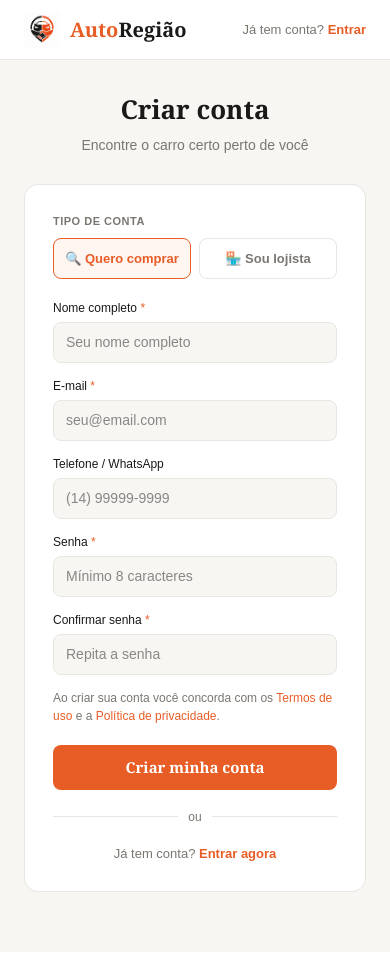
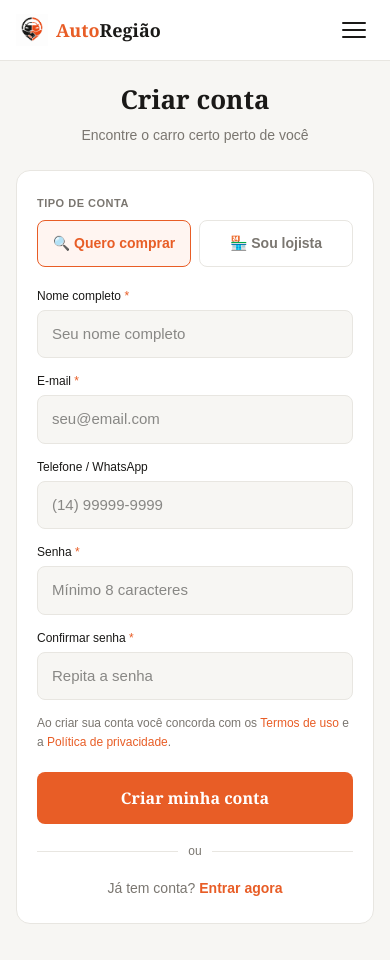
Before and after one commit to rafaelferrazf-hash/autoregiao, a Next.js app: page /cadastro in a window 390 px wide. Shown: the top 960 px of the page. Built offline with nearby package versions, Linux system fonts and the light colour scheme; no server answers.

Commit message:
cadastro responsivo mobile

```diff
--- a/app/cadastro/page.tsx
+++ b/app/cadastro/page.tsx
@@ -10,60 +10,40 @@ export default function Cadastro() {
   const [erro, setErro] = useState("");
   const [sucesso, setSucesso] = useState(false);
   const [carregando, setCarregando] = useState(false);
+  const [menuAberto, setMenuAberto] = useState(false);
 
   async function handleSubmit() {
     setErro("");
-
     if (!form.nome || !form.email || !form.senha) return setErro("Preencha todos os campos obrigatórios.");
     if (form.senha.length < 8) return setErro("A senha deve ter pelo menos 8 caracteres.");
     if (form.senha !== form.confirmarSenha) return setErro("As senhas não coincidem.");
     if (tipo === "lojista" && (!form.loja || !form.cidade)) return setErro("Preencha o nome da loja e a cidade.");
-
     setCarregando(true);
-
-    // 1. Criar usuário no Supabase Auth
     const { data, error } = await supabase.auth.signUp({
       email: form.email,
       password: form.senha,
-      options: {
-        data: {
-          nome: form.nome,
-          telefone: form.telefone,
-          tipo,
-        }
-      }
+      options: { data: { nome: form.nome, telefone: form.telefone, tipo } }
     });
-
     if (error) {
       setCarregando(false);
-      if (error.message.includes("already registered")) {
-        return setErro("Este e-mail já está cadastrado. Tente fazer login.");
-      }
+      if (error.message.includes("already registered")) return setErro("Este e-mail já está cadastrado. Tente fazer login.");
       return setErro("Erro ao criar conta. Tente novamente.");
     }
-
-    // 2. Se for lojista, criar registro na tabela lojas
     if (tipo === "lojista" && data.user) {
-      await supabase.from("lojas").insert({
-        nome: form.loja,
-        cidade: form.cidade,
-        telefone: form.telefone,
-        usuario_id: data.user.id,
-      });
+      await supabase.from("lojas").insert({ nome: form.loja, cidade: form.cidade, telefone: form.telefone, usuario_id: data.user.id });
     }
-
     setCarregando(false);
     setSucesso(true);
   }
 
   if (sucesso) return (
-    <main style={{ fontFamily: "'DM Sans', sans-serif", background: "#F7F6F3", minHeight: "100vh", display: "flex", alignItems: "center", justifyContent: "center" }}>
-      <div style={{ textAlign: "center", padding: 40 }}>
+    <main style={{ fontFamily: "'DM Sans', sans-serif", background: "#F7F6F3", minHeight: "100vh", display: "flex", alignItems: "center", justifyContent: "center", padding: "24px" }}>
+      <div style={{ textAlign: "center", padding: "40px 24px" }}>
         <div style={{ fontSize: 64, marginBottom: 16 }}>🎉</div>
         <div style={{ fontFamily: "Georgia, serif", fontSize: 26, fontWeight: 800, color: "#1A1917", marginBottom: 8 }}>Cadastro realizado!</div>
         <p style={{ fontSize: 15, color: "#7A7670", marginBottom: 8 }}>Bem-vindo ao AutoRegião, {form.nome.split(" ")[0]}!</p>
         <p style={{ fontSize: 13, color: "#7A7670", marginBottom: 24 }}>Verifique seu e-mail para confirmar a conta.</p>
-        <Link href="/login" style={{ padding: "10px 28px", background: "#E85D26", color: "#fff", borderRadius: 8, textDecoration: "none", fontWeight: 600, fontSize: 14 }}>Ir para o login</Link>
+        <Link href="/login" style={{ padding: "12px 28px", background: "#E85D26", color: "#fff", borderRadius: 8, textDecoration: "none", fontWeight: 600, fontSize: 15 }}>Ir para o login</Link>
       </div>
     </main>
   );
@@ -71,52 +51,75 @@ export default function Cadastro() {
   return (
     <main style={{ fontFamily: "'DM Sans', sans-serif", background: "#F7F6F3", minHeight: "100vh" }}>
 
+      <style>{`
+        .nav-desktop-cad { display: block !important; }
+        .nav-mobile-cad { display: none !important; }
+        @media (max-width: 768px) {
+          .nav-desktop-cad { display: none !important; }
+          .nav-mobile-cad { display: flex !important; }
+        }
+      `}</style>
+
       {/* NAVBAR */}
-      <nav style={{ position: "fixed", top: 0, left: 0, right: 0, zIndex: 100, background: "#fff", borderBottom: "1px solid #E8E6E1", height: 60, display: "flex", alignItems: "center", justifyContent: "space-between", padding: "0 24px" }}>
-        <Link href="/" style={{ display: "flex", alignItems: "center", gap: 10, textDecoration: "none" }}>
-          <Image src="/logo.png" alt="AutoRegião" width={36} height={36} style={{ objectFit: "contain" }} />
-          <span style={{ fontFamily: "Georgia, serif", fontSize: 20, fontWeight: 800, color: "#1A1917" }}>
-            <span style={{ color: "#E85D26" }}>Auto</span>Região
+      <nav style={{ position: "fixed", top: 0, left: 0, right: 0, zIndex: 100, background: "#fff", borderBottom: "1px solid #E8E6E1" }}>
+        <div style={{ height: 60, display: "flex", alignItems: "center", justifyContent: "space-between", padding: "0 16px" }}>
+          <Link href="/" style={{ display: "flex", alignItems: "center", gap: 8, textDecoration: "none" }}>
+            <Image src="/logo.png" alt="AutoRegião" width={32} height={32} style={{ objectFit: "contain" }} />
+            <span style={{ fontFamily: "Georgia, serif", fontSize: 18, fontWeight: 800, color: "#1A1917" }}>
+              <span style={{ color: "#E85D26" }}>Auto</span>Região
+            </span>
+          </Link>
+          <span className="nav-desktop-cad" style={{ fontSize: 13, color: "#7A7670" }}>
+            Já tem conta?{" "}
+            <Link href="/login" style={{ color: "#E85D26", fontWeight: 600, textDecoration: "none" }}>Entrar</Link>
           </span>
-        </Link>
-        <span style={{ fontSize: 13, color: "#7A7670" }}>
-          Já tem conta?{" "}
-          <Link href="/login" style={{ color: "#E85D26", fontWeight: 600, textDecoration: "none" }}>Entrar</Link>
-        </span>
+          <button className="nav-mobile-cad" onClick={() => setMenuAberto(!menuAberto)}
+            style={{ background: "none", border: "none", cursor: "pointer", padding: 8, flexDirection: "column", gap: 5 }}>
+            <span style={{ display: "block", width: 24, height: 2, background: "#1A1917", borderRadius: 2, transition: "all 0.2s", transform: menuAberto ? "rotate(45deg) translate(5px, 5px)" : "none" }}></span>
+            <span style={{ display: "block", width: 24, height: 2, background: "#1A1917", borderRadius: 2, opacity: menuAberto ? 0 : 1 }}></span>
+            <span style={{ display: "block", width: 24, height: 2, background: "#1A1917", borderRadius: 2, transition: "all 0.2s", transform: menuAberto ? "rotate(-45deg) translate(5px, -5px)" : "none" }}></span>
+          </button>
+        </div>
+        {menuAberto && (
+          <div style={{ borderTop: "1px solid #E8E6E1", background: "#fff", padding: "16px", display: "flex", flexDirection: "column", gap: 14 }}>
+            <div style={{ fontSize: 14, color: "#7A7670", textAlign: "center" }}>
+              Já tem conta?{" "}
+              <Link href="/login" style={{ color: "#E85D26", fontWeight: 600, textDecoration: "none" }}>Entrar agora</Link>
+            </div>
+          </div>
+        )}
       </nav>
 
       {/* FORMULÁRIO */}
-      <div style={{ paddingTop: 90, paddingBottom: 60, display: "flex", justifyContent: "center", padding: "90px 24px 60px" }}>
+      <div style={{ padding: "80px 16px 40px", display: "flex", justifyContent: "center" }}>
         <div style={{ width: "100%", maxWidth: 480 }}>
 
-          <div style={{ textAlign: "center", marginBottom: 28 }}>
+          <div style={{ textAlign: "center", marginBottom: 24 }}>
             <div style={{ fontFamily: "Georgia, serif", fontSize: 26, fontWeight: 800, color: "#1A1917", marginBottom: 6 }}>Criar conta</div>
             <p style={{ fontSize: 14, color: "#7A7670" }}>Encontre o carro certo perto de você</p>
           </div>
 
-          <div style={{ background: "#fff", border: "1.5px solid #E8E6E1", borderRadius: 14, padding: "28px 28px" }}>
+          <div style={{ background: "#fff", border: "1.5px solid #E8E6E1", borderRadius: 14, padding: "24px 20px" }}>
 
-            {/* TIPO DE CONTA */}
+            {/* TIPO */}
             <div style={{ marginBottom: 20 }}>
               <div style={{ fontSize: 11, fontWeight: 600, color: "#7A7670", letterSpacing: 0.5, textTransform: "uppercase", marginBottom: 8 }}>Tipo de conta</div>
               <div style={{ display: "grid", gridTemplateColumns: "1fr 1fr", gap: 8 }}>
                 {[["comprador", "🔍 Quero comprar"], ["lojista", "🏪 Sou lojista"]].map(([val, label]) => (
                   <button key={val} onClick={() => setTipo(val as "comprador" | "lojista")}
-                    style={{ padding: "10px", borderRadius: 8, border: "1.5px solid", borderColor: tipo === val ? "#E85D26" : "#E8E6E1", background: tipo === val ? "#FFF5F1" : "#fff", color: tipo === val ? "#E85D26" : "#7A7670", fontWeight: 600, fontSize: 13, cursor: "pointer" }}>
+                    style={{ padding: "12px", borderRadius: 8, border: "1.5px solid", borderColor: tipo === val ? "#E85D26" : "#E8E6E1", background: tipo === val ? "#FFF5F1" : "#fff", color: tipo === val ? "#E85D26" : "#7A7670", fontWeight: 600, fontSize: 14, cursor: "pointer" }}>
                     {label}
                   </button>
                 ))}
               </div>
             </div>
 
-            {/* ERRO */}
             {erro && (
               <div style={{ background: "#FEE2E2", border: "1.5px solid #FCA5A5", borderRadius: 8, padding: "12px 14px", marginBottom: 16, fontSize: 13, color: "#991B1B", fontWeight: 500 }}>
                 ⚠️ {erro}
               </div>
             )}
 
-            {/* CAMPOS */}
             {[
               ["Nome completo", "nome", "text", "Seu nome completo", true],
               ["E-mail", "email", "email", "seu@email.com", true],
@@ -126,51 +129,44 @@ export default function Cadastro() {
                 <div style={{ fontSize: 12, fontWeight: 500, color: "#1A1917", marginBottom: 5 }}>
                   {label as string} {required && <span style={{ color: "#E85D26" }}>*</span>}
                 </div>
-                <input
-                  type={type as string}
-                  placeholder={placeholder as string}
-                  value={form[field as keyof typeof form]}
+                <input type={type as string} placeholder={placeholder as string} value={form[field as keyof typeof form]}
                   onChange={e => setForm({ ...form, [field as string]: e.target.value })}
-                  style={{ width: "100%", padding: "9px 12px", border: "1.5px solid #E8E6E1", borderRadius: 8, fontSize: 14, color: "#1A1917", background: "#F7F6F3", outline: "none", boxSizing: "border-box" }}
-                />
+                  style={{ width: "100%", padding: "12px 14px", border: "1.5px solid #E8E6E1", borderRadius: 8, fontSize: 15, color: "#1A1917", background: "#F7F6F3", outline: "none", boxSizing: "border-box" }} />
               </div>
             ))}
 
-            {/* CAMPOS LOJISTA */}
             {tipo === "lojista" && (
               <>
                 <div style={{ marginBottom: 14 }}>
                   <div style={{ fontSize: 12, fontWeight: 500, color: "#1A1917", marginBottom: 5 }}>Nome da loja <span style={{ color: "#E85D26" }}>*</span></div>
                   <input placeholder="Ex: Auto Paulista" value={form.loja} onChange={e => setForm({ ...form, loja: e.target.value })}
-                    style={{ width: "100%", padding: "9px 12px", border: "1.5px solid #E8E6E1", borderRadius: 8, fontSize: 14, color: "#1A1917", background: "#F7F6F3", outline: "none", boxSizing: "border-box" }} />
+                    style={{ width: "100%", padding: "12px 14px", border: "1.5px solid #E8E6E1", borderRadius: 8, fontSize: 15, color: "#1A1917", background: "#F7F6F3", outline: "none", boxSizing: "border-box" }} />
                 </div>
                 <div style={{ marginBottom: 14 }}>
                   <div style={{ fontSize: 12, fontWeight: 500, color: "#1A1917", marginBottom: 5 }}>Cidade <span style={{ color: "#E85D26" }}>*</span></div>
                   <input placeholder="Ex: Lençóis Paulista" value={form.cidade} onChange={e => setForm({ ...form, cidade: e.target.value })}
-                    style={{ width: "100%", padding: "9px 12px", border: "1.5px solid #E8E6E1", borderRadius: 8, fontSize: 14, color: "#1A1917", background: "#F7F6F3", outline: "none", boxSizing: "border-box" }} />
+                    style={{ width: "100%", padding: "12px 14px", border: "1.5px solid #E8E6E1", borderRadius: 8, fontSize: 15, color: "#1A1917", background: "#F7F6F3", outline: "none", boxSizing: "border-box" }} />
                 </div>
               </>
             )}
 
-            {/* SENHA */}
             {[["Senha", "senha", "Mínimo 8 caracteres"], ["Confirmar senha", "confirmarSenha", "Repita a senha"]].map(([label, field, placeholder]) => (
               <div key={field} style={{ marginBottom: 14 }}>
                 <div style={{ fontSize: 12, fontWeight: 500, color: "#1A1917", marginBottom: 5 }}>{label} <span style={{ color: "#E85D26" }}>*</span></div>
-                <input type="password" placeholder={placeholder}
-                  value={form[field as keyof typeof form]}
+                <input type="password" placeholder={placeholder} value={form[field as keyof typeof form]}
                   onChange={e => setForm({ ...form, [field]: e.target.value })}
-                  style={{ width: "100%", padding: "9px 12px", border: "1.5px solid #E8E6E1", borderRadius: 8, fontSize: 14, color: "#1A1917", background: "#F7F6F3", outline: "none", boxSizing: "border-box" }} />
+                  style={{ width: "100%", padding: "12px 14px", border: "1.5px solid #E8E6E1", borderRadius: 8, fontSize: 15, color: "#1A1917", background: "#F7F6F3", outline: "none", boxSizing: "border-box" }} />
               </div>
             ))}
 
-            <div style={{ fontSize: 12, color: "#7A7670", marginBottom: 20, lineHeight: 1.5 }}>
+            <div style={{ fontSize: 12, color: "#7A7670", marginBottom: 20, lineHeight: 1.6 }}>
               Ao criar sua conta você concorda com os{" "}
               <a href="#" style={{ color: "#E85D26", textDecoration: "none" }}>Termos de uso</a>{" "}e a{" "}
               <a href="#" style={{ color: "#E85D26", textDecoration: "none" }}>Política de privacidade</a>.
             </div>
 
             <button onClick={handleSubmit} disabled={carregando}
-              style={{ width: "100%", padding: "11px", background: carregando ? "#C44818" : "#E85D26", color: "#fff", border: "none", borderRadius: 8, fontFamily: "Georgia, serif", fontSize: 15, fontWeight: 700, cursor: carregando ? "not-allowed" : "pointer", opacity: carregando ? 0.8 : 1 }}>
+              style={{ width: "100%", padding: "14px", background: carregando ? "#C44818" : "#E85D26", color: "#fff", border: "none", borderRadius: 8, fontFamily: "Georgia, serif", fontSize: 16, fontWeight: 700, cursor: carregando ? "not-allowed" : "pointer", opacity: carregando ? 0.8 : 1 }}>
               {carregando ? "Criando conta..." : "Criar minha conta"}
             </button>
 
@@ -180,7 +176,7 @@ export default function Cadastro() {
               <div style={{ flex: 1, height: 1, background: "#E8E6E1" }}></div>
             </div>
 
-            <div style={{ textAlign: "center", fontSize: 13, color: "#7A7670" }}>
+            <div style={{ textAlign: "center", fontSize: 14, color: "#7A7670" }}>
               Já tem conta?{" "}
               <Link href="/login" style={{ color: "#E85D26", fontWeight: 600, textDecoration: "none" }}>Entrar agora</Link>
             </div>
```
